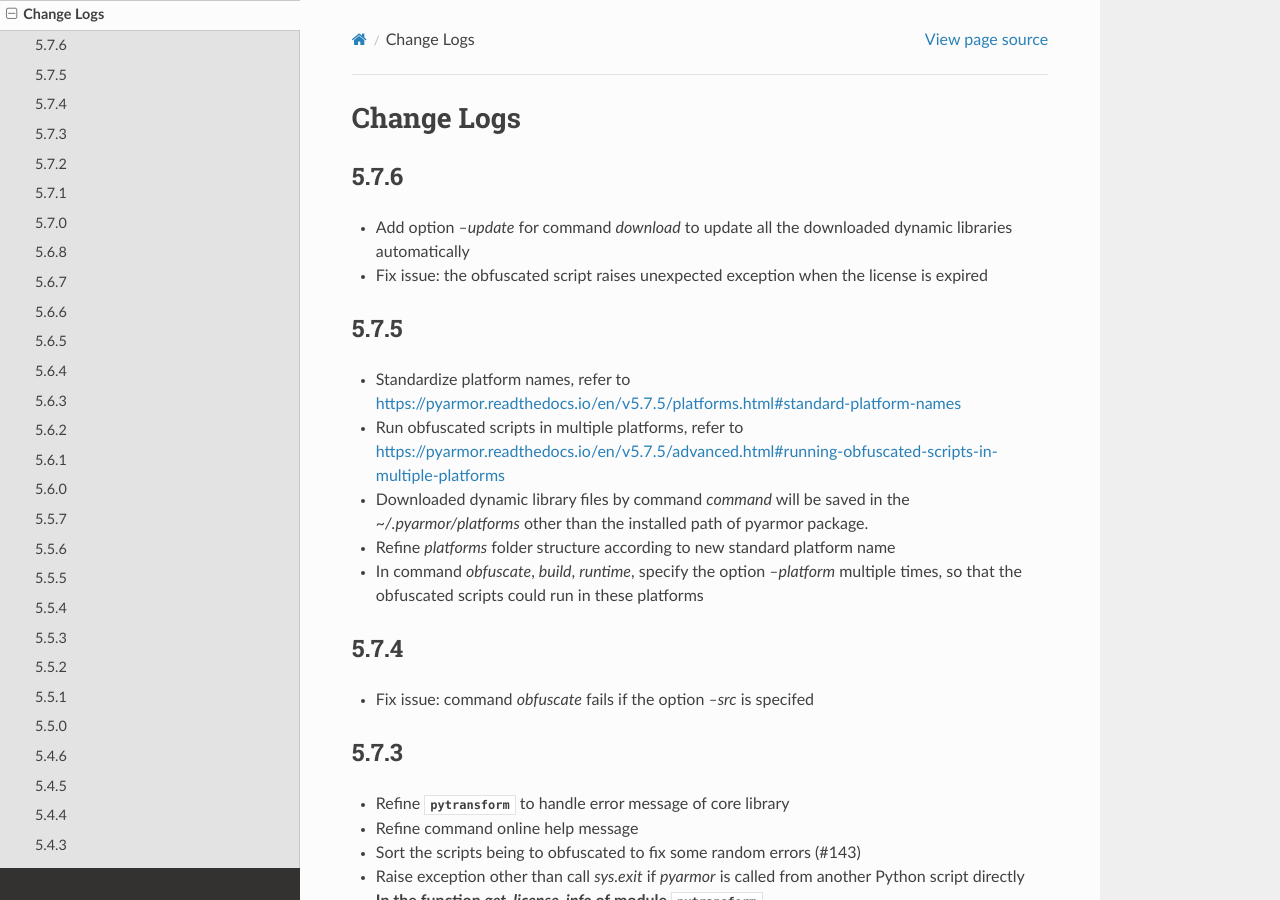
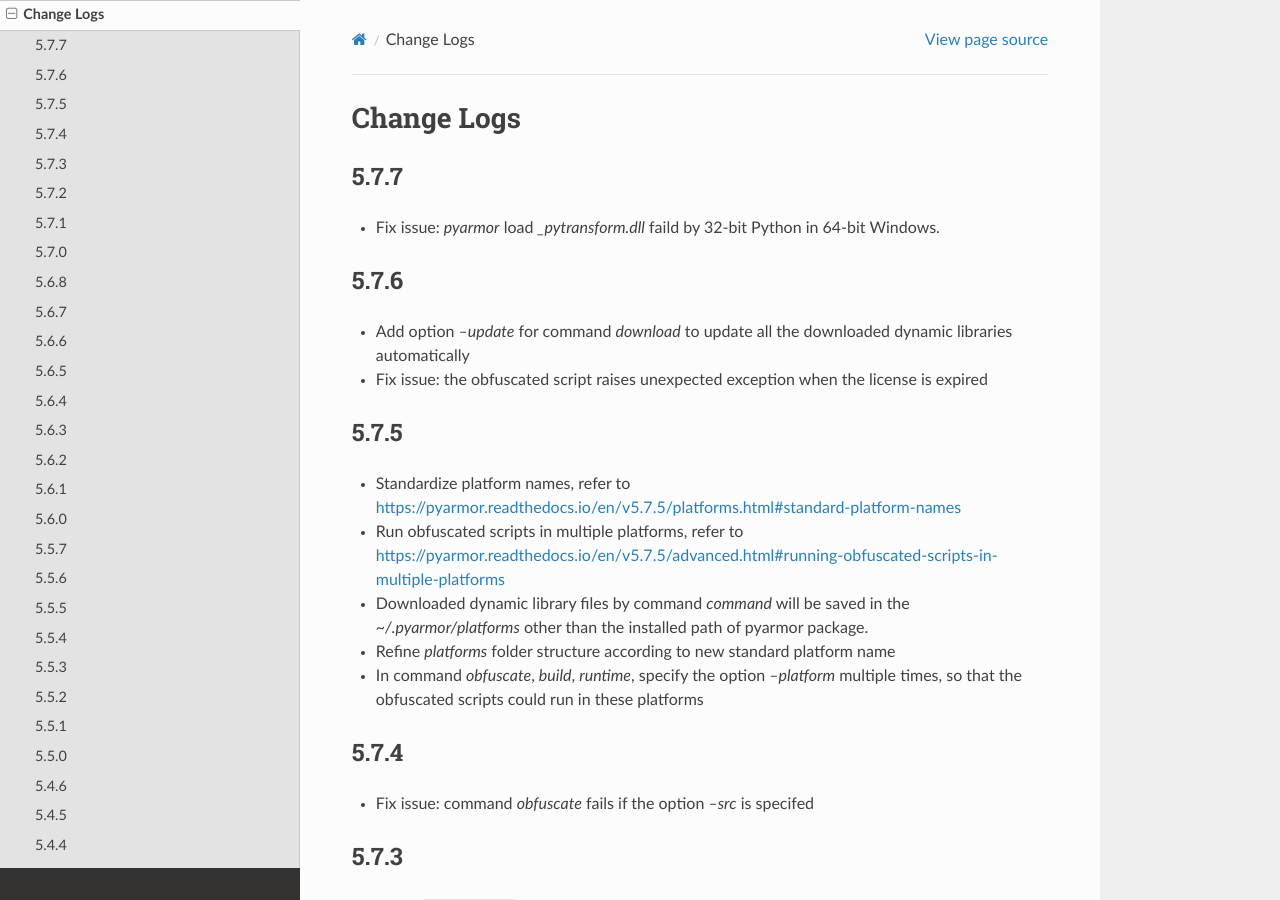
Before and after one commit to dashingsoft/pyarmor, a Sphinx documentation site: the page built from docs/change-logs.rst, in a window 1280 px wide and 900 px high. Built offline with Sphinx 7.4.7 and the Read the Docs theme 2.0.0, drawn with Linux system fonts in a browser that asks for light colours.

Commit message:
Add change log

```diff
--- a/docs/change-logs.rst
+++ b/docs/change-logs.rst
@@ -2,6 +2,10 @@
 
 Change Logs
 ===========
+
+5.7.7
+-----
+* Fix issue: `pyarmor` load `_pytransform.dll` faild by 32-bit Python in 64-bit Windows.
 
 5.7.6
 -----
```
